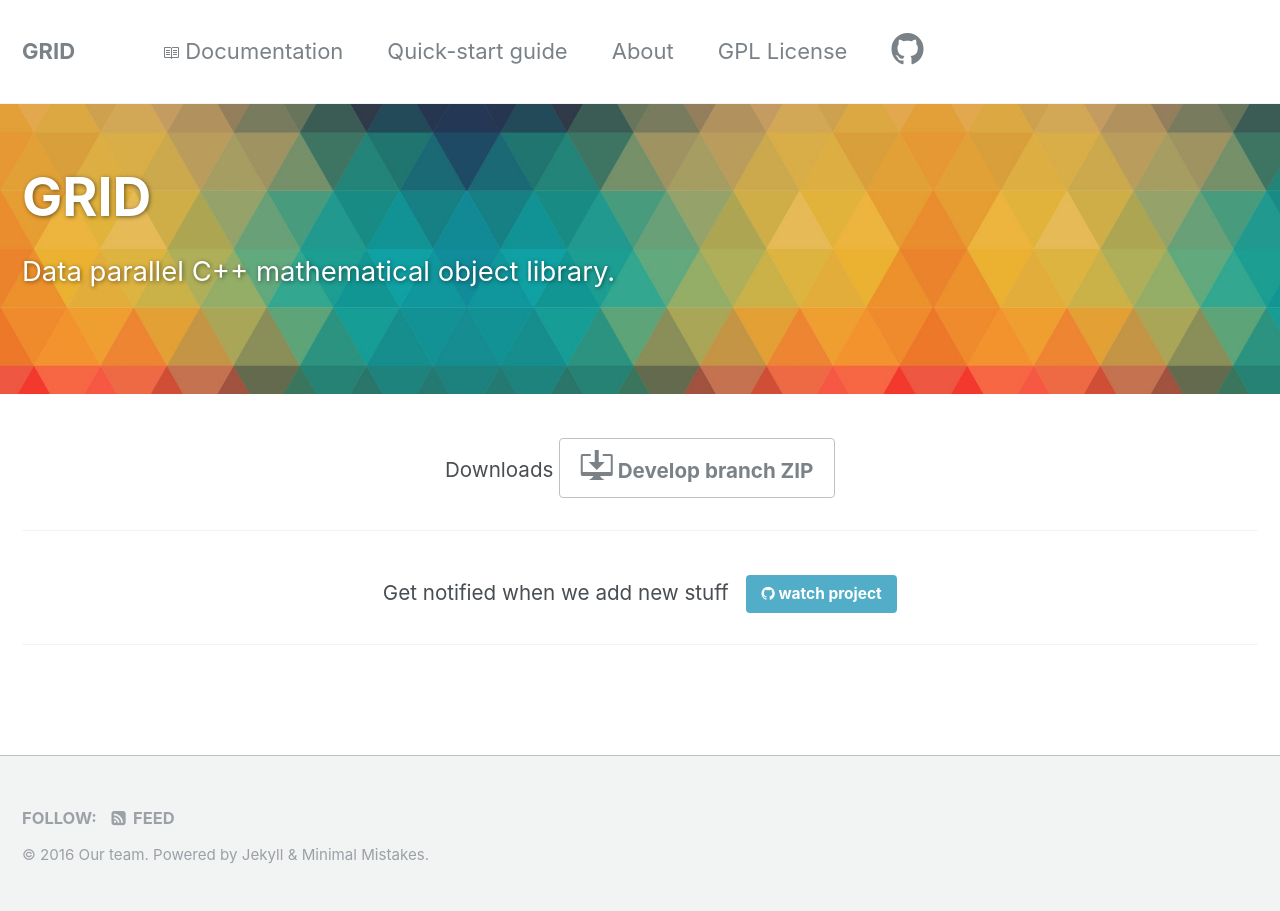
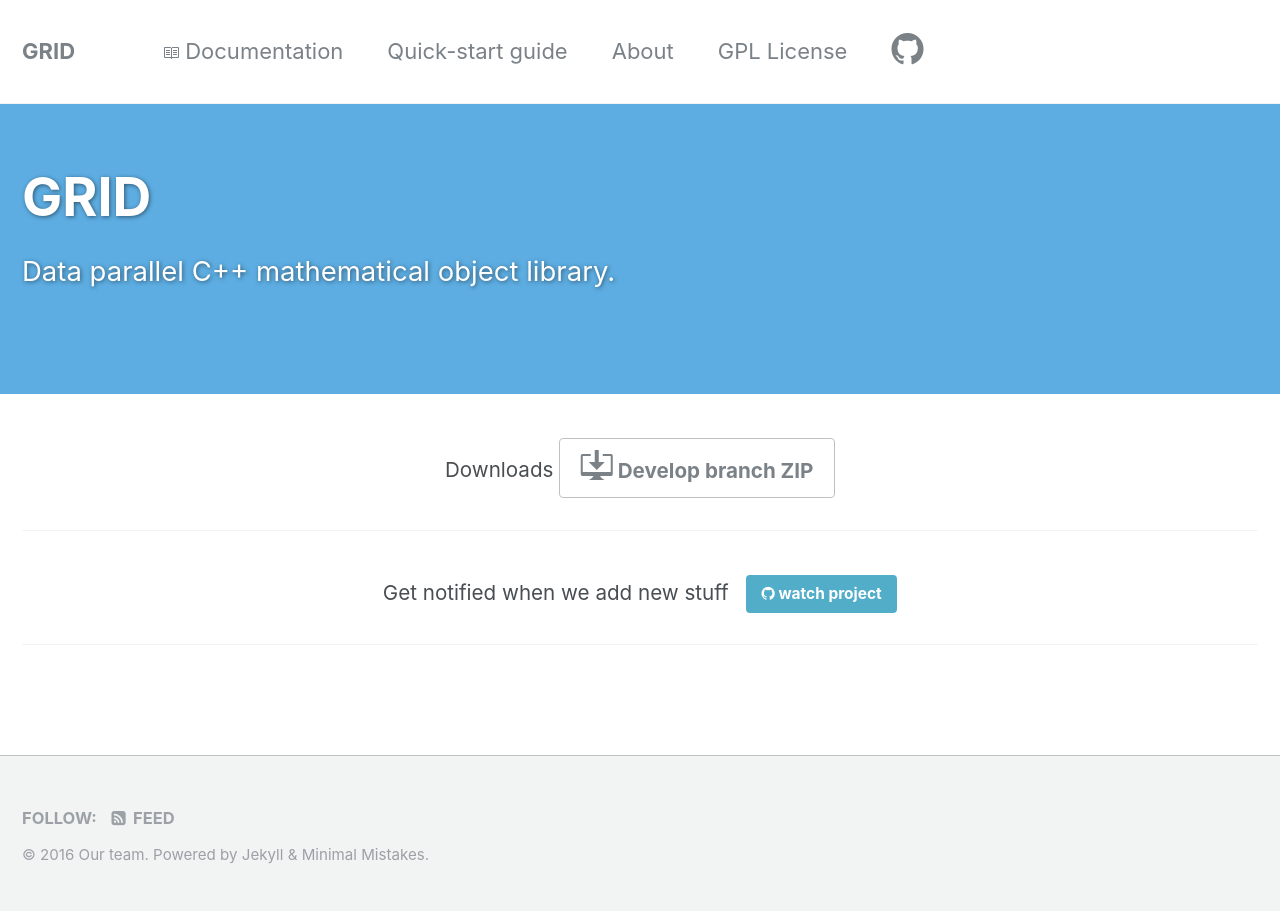
Before and after one commit to paboyle/Grid, a Jekyll site: the page built from index.html, in a window 1280 px wide. Built offline with Jekyll 4.4.1, drawn with Linux system fonts in a browser that asks for light colours; the list of posts is cut into pages by our own code.

Commit message:
Adding more details on the travis tests

```diff
--- a/index.html
+++ b/index.html
@@ -7,7 +7,7 @@ excerpt: "Data parallel C++ mathematical object library."
 permalink: /
 header:
   overlay_color: "#5DADE2"
-  overlay_image: header_bg.jpg
+<!--  overlay_image: header_bg.jpg -->
 intro:
   - excerpt: 'Get notified when we add new stuff &nbsp; [<i class="fa fa-github"></i> watch project](https://github.com/paboyle/Grid/subscription){: .btn .btn--info}'
 downloads:
```
